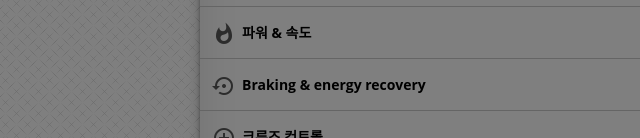
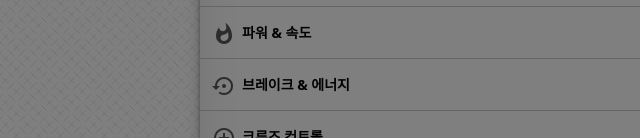
Before and after one commit to Channilee/channilee.github.io, a plain HTML site: page max/max.cfw.sh/index.html in a window 1280 px wide. Shown: the part 662-800 px from the top of the page, 0-640 px from the left. Drawn offline with Linux system fonts and the light colour scheme.

Commit message:
Update index.html

```diff
--- a/max/max.cfw.sh/index.html
+++ b/max/max.cfw.sh/index.html
@@ -268,7 +268,7 @@
                 </ul>
             </li>
             <li>
-                <div class="link"><i class="material-icons">settings_backup_restore</i>Braking & energy recovery<i class="fa fa-chevron-down"></i></div>
+                <div class="link"><i class="material-icons">settings_backup_restore</i>브레이크 & 에너지 <i class="fa fa-chevron-down"></i></div>
                 <ul class="submenu">
                     <li>
                         <b>브레이크 레버 변수</b> | Standard: 120 / 6A / 35A <input type="button" onclick="resetBrake();" value="reset" class="btn"><br>
```
